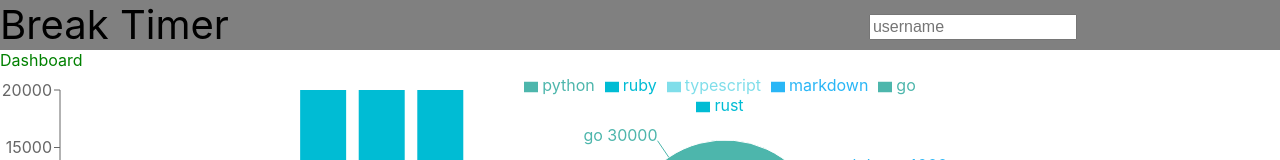
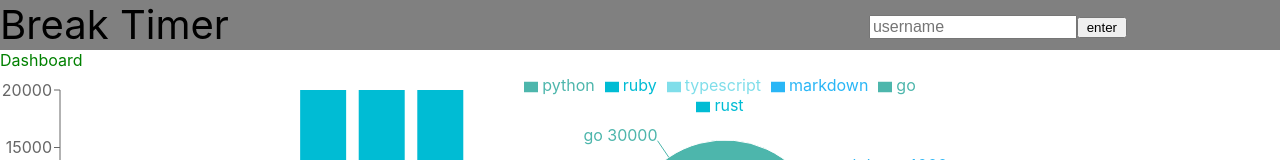
Before and after one commit to supporterz-vol5-1/BreakTimer-frontend, a React (Create React App) app in the folder frontend/: page / in a window 1280 px wide. Shown: the top 160 px of the page. Built offline with nearby package versions, Linux system fonts and the light colour scheme.

Commit message:
add button and edit some styling

```diff
--- a/frontend/src/Header.css
+++ b/frontend/src/Header.css
@@ -5,17 +5,30 @@
     position: relative;
 }
 
-#appname.headerelement{
-    font-size:40px;
+.headerelement{
     display:inline-block;
 }
 
-input.headerelement{
+#appname.headerelement{
+    font-size:40px;
+}
+
+#inputs.headerelement{
+    position:relative;
+    left: 50%;
+}
+
+.headerinput{
     height: 40%;
     width: 200px;
     vertical-align: middle;
-    position: relative;
-    left: 50%;
     font-size: 100%;
     margin-bottom: 15px;
 }
+
+.headerbutton{
+    height: 40%;
+    width: 50px;
+    vertical-align: middle;
+    margin-bottom:15px;
+}
--- a/frontend/src/Header.tsx
+++ b/frontend/src/Header.tsx
@@ -5,8 +5,11 @@ class Header extends Component{
     render(){
         return (
             <div className='header'>
-                    <div className='headerelement' id='appname'>Break Timer</div>
-                    <input className='headerelement' type='text' placeholder='username'/>
+                <div className='headerelement' id='appname'>Break Timer</div>
+                <div className='headerelement' id='inputs'>
+                    <input className='headerinput' type='text' placeholder='username' />
+                    <button className='headerbutton' >enter</button>
+                </div>
             </div>
         )
     }
```
